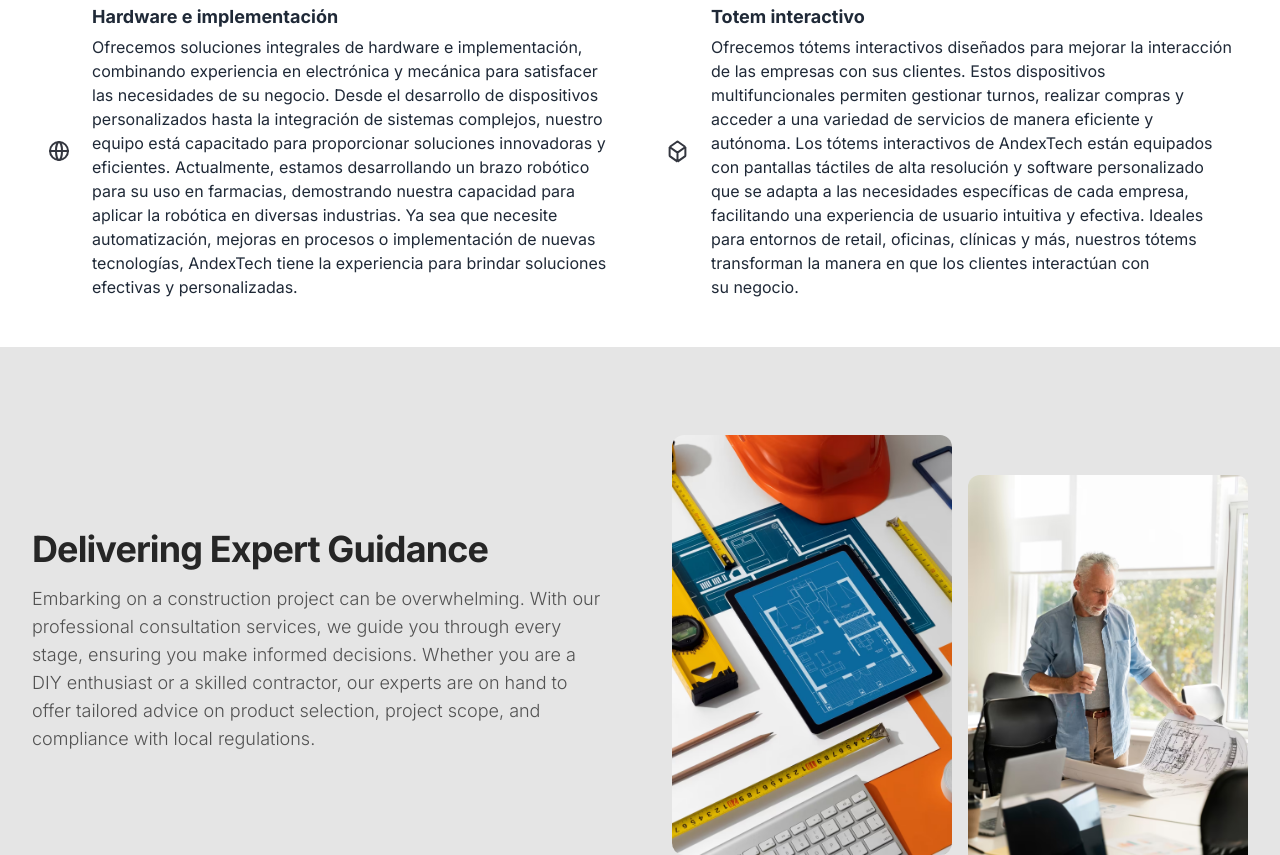
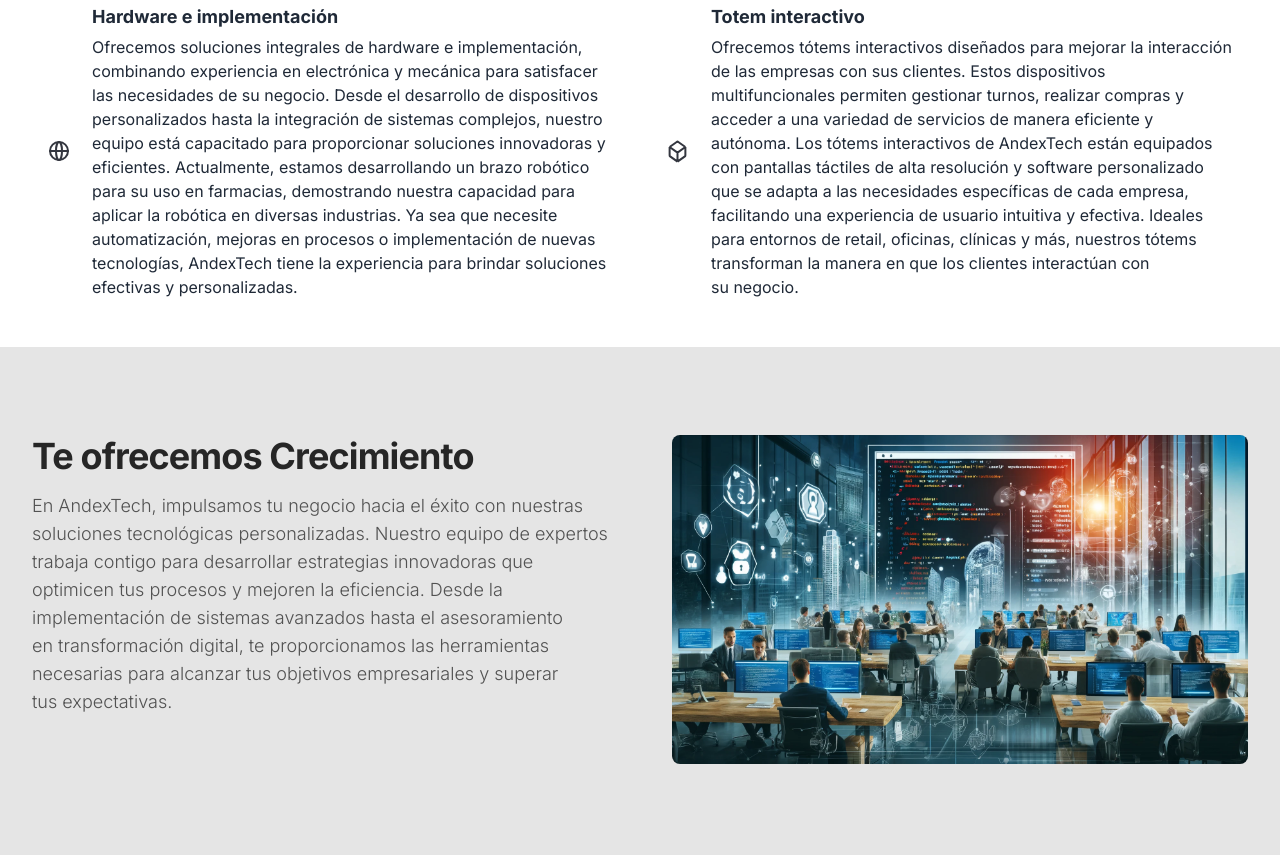
Before and after one commit to AndresPravata/Andex.tech, an Astro site: page /servicios in a window 1280 px wide. Shown: the part 1945-2800 px from the top of the page. Built offline with nearby package versions, Linux system fonts and the light colour scheme; Astro itself is replaced by a stand-in of ours.

Commit message:
servicio

```diff
--- a/src/components/ui/blocks/RightSection.astro
+++ b/src/components/ui/blocks/RightSection.astro
@@ -31,18 +31,18 @@ interface Props {
 ---
 <!-- Root section of the component -->
 <section
-  class="mx-auto max-w-[85rem] items-center gap-16 px-4 py-10 sm:px-6 lg:grid lg:grid-cols-2 lg:px-8 lg:py-14 2xl:max-w-full"
+  class="mx-auto max-w-[85rem] items-center gap-16 px-4 py-10 sm:px-6 lg:grid lg:grid-cols-2 lg:px-8 lg:py-14 2xl:max-w-full dark:bg-neutral-200 rounded-xl"
 >
-  <div>
+  <div class="">
     <!-- Title of the section -->
     <h2
-      class="mb-4 text-balance text-4xl font-extrabold tracking-tight text-neutral-800 dark:text-neutral-200"
+      class="mb-4 text-balance text-4xl font-extrabold tracking-tight text-neutral-800 dark:text-neutral-950"
     >
       {title}
     </h2>
     <!-- Subtitle of the section -->
     <p
-      class="mb-4 max-w-prose text-pretty font-light text-neutral-600 dark:text-neutral-400 sm:text-lg"
+      class="mb-4 max-w-prose text-pretty font-light text-neutral-600 dark:text-neutral-900 sm:text-lg"
     >
       {subTitle}
     </p>
--- a/src/pages/servicios.astro
+++ b/src/pages/servicios.astro
@@ -7,6 +7,8 @@ import RightSection from "@components/ui/blocks/RightSection.astro";
 import FeaturesStats from "@components/sections/features/FeaturesStats.astro";
 
 // Import necessary images
+import ia2 from "@images/ia-2.webp"
+import stack from "@images/stack.png"
 import blueprints from "@images/blueprints-image.avif";
 import personWorking from "@images/person-working.avif";
 import beforeAfter from "@images/before-after.avif";
@@ -71,25 +73,23 @@ const features = [
 const articles: Article[] = [
   {
     isRightSection: true,
-    title: "Delivering Expert Guidance",
-    subTitle:
-      "Embarking on a construction project can be overwhelming. With our professional consultation services, we guide you through every stage, ensuring you make informed decisions. Whether you are a DIY enthusiast or a skilled contractor, our experts are on hand to offer tailored advice on product selection, project scope, and compliance with local regulations.",
-    single: false,
-    imgOne: blueprints,
+    title: "Te ofrecemos Crecimiento",
+    subTitle:"En AndexTech, impulsamos tu negocio hacia el éxito con nuestras soluciones tecnológicas personalizadas. Nuestro equipo de expertos trabaja contigo para desarrollar estrategias innovadoras que optimicen tus procesos y mejoren la eficiencia. Desde la implementación de sistemas avanzados hasta el asesoramiento en transformación digital, te proporcionamos las herramientas necesarias para alcanzar tus objetivos empresariales y superar tus expectativas.",
+    single: true,
+    imgOne: ia2,
     imgOneAlt: "Blueprints and digital tablet with construction plans.",
-    imgTwo: personWorking,
-    imgTwoAlt: "Person working in the office",
+
   },
   {
     isRightSection: false,
-    title: "Transforming Designs into Reality",
+    title: "Las mejores Tecnologías",
     subTitle:
-      "Our skilled craftsmen bring precision and excellence to every construction project. From minor installations to substantial structural work, ScrewFast offers reliable construction services to turn your plans into tangible outcomes. We ensure the highest standards of safety and workmanship, utilizing top-quality tools and materials from our extensive inventory.",
-    img: beforeAfter,
-    imgAlt: "Construction site before and after",
+    "Utilizamos los últimos stacks tecnológicos para garantizar que el desarrollo de tus proyectos sea de primera clase. Desde AWS y servicios en la nube hasta React, JavaScript, TypeScript y bases de datos SQL y NoSQL, empleamos las tecnologías más avanzadas para asegurar que cada solución sea robusta, escalable y eficiente. Nuestro compromiso con la innovación y la excelencia nos permite ofrecerte desarrollos que no solo cumplen, sino que superan las expectativas.",
+    img: stack,
+    imgAlt: "Stack",
     btnExists: true,
-    btnTitle: "Learn More",
-    btnURL: "#",
+    btnTitle: "Nuestro Whatssap",
+    btnURL: "https://wa.me/2604022036",
   },
   // {
   //   isRightSection: true,
@@ -168,10 +168,10 @@ const pageTitle: string = `Services | ${SITE.title}`;
   />
   <div class="relative h-60">
     <div
-      class="absolute mx-16 flex h-auto min-h-96 rounded-[25px] bg-[#363636]"
+      class="absolute mx-8 md:mx-16 xl:mx-16 md:flex flex h-auto min-h-12 rounded-[25px] bg-[#363636]"
     >
       <div class="w-full lg:grid lg:grid-cols-2">
-        <div class="flex h-[200px] md:h-full xl:h-full flex-col justify-between gap-12 p-6 xl:p-12 md:p-12">
+        <div class="flex h-[138px] md:h-full xl:h-full flex-col justify-between gap-12 p-6 xl:p-12 md:p-12">
           <div>
             <p
               class="mb-4 max-w-full text-pretty text-right text-xs font-light font-semibold text-white lg:text-left"
@@ -185,7 +185,7 @@ const pageTitle: string = `Services | ${SITE.title}`;
             </p>
           </div>
         </div>
-        <div class="relative flex hidden h-full items-end lg:block">
+        <div class="relative md:flex xl:flex hidden h-full items-end lg:block">
           <Image
             class="absolute bottom-0 right-12 h-auto max-w-full rounded-lg pl-14"
             src={totems}
@@ -196,9 +196,9 @@ const pageTitle: string = `Services | ${SITE.title}`;
       </div>
     </div>
   </div>
-  <section class="bg-white dark:bg-transparent p-12 pt-60">
+  <section class="bg-white dark:bg-transparent p-12 pt-0 md:pt-60 xl:pt-60">
     <div
-      class="grid grid-cols-2 justify-items-center gap-12  xl:grid-cols-2"
+      class="grid grid-cols-1 justify-items-center gap-12  xl:grid-cols-2"
     >
       {
         features.map((feat) => (
@@ -219,14 +219,14 @@ const pageTitle: string = `Services | ${SITE.title}`;
       }
     </div>
   </section>
-  <!-- RightSection and LeftSection contain details about various services along with pertinent imagery.
+ <!-- RightSection and LeftSection contain details about various services along with pertinent imagery.
   They alternate for variety in design.
   The 'btnExists' property is used to toggle the display of a button in these sections.
   When btnExists={true}, a button is displayed.
   This can be used to link to more detailed information or related resources.
   RightSection can also conditionally render one or two images based on the 'single' property.
-  If 'single' is true, it displays one image, otherwise it displays two.
-  -->
+  If 'single' is true, it displays one image, otherwise it displays two.-->
+  <div class="">
   {
     articles.map((article) => {
       return article.isRightSection ? (
@@ -255,6 +255,7 @@ const pageTitle: string = `Services | ${SITE.title}`;
       );
     })
   }
+  </div>
   <!--FeaturesStats section showcases essential stats valuable to users-->
   <!-- <FeaturesStats
     title="By the Numbers"
```
Also changed, not shown: public/ia-2.webp (added), src/images/ia-2.webp (added), src/images/stack.png (added).
